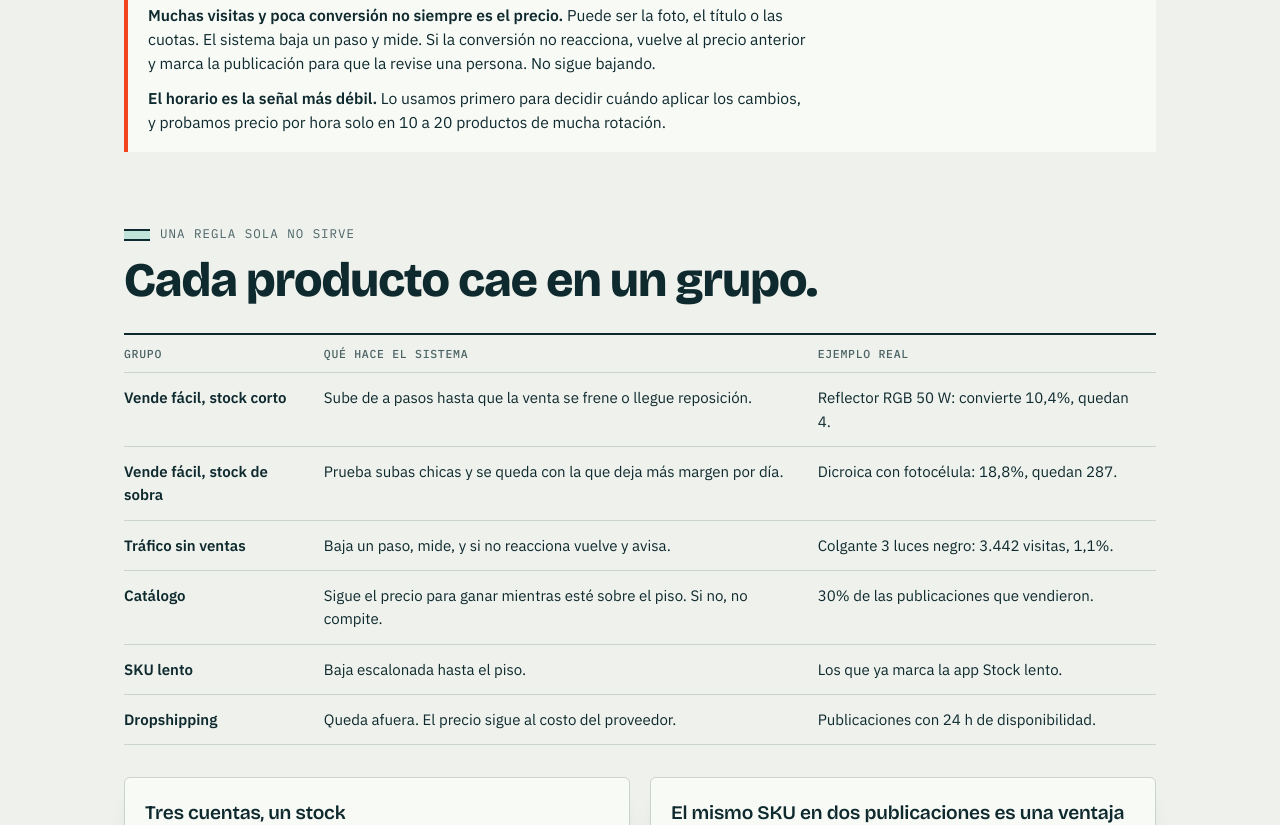
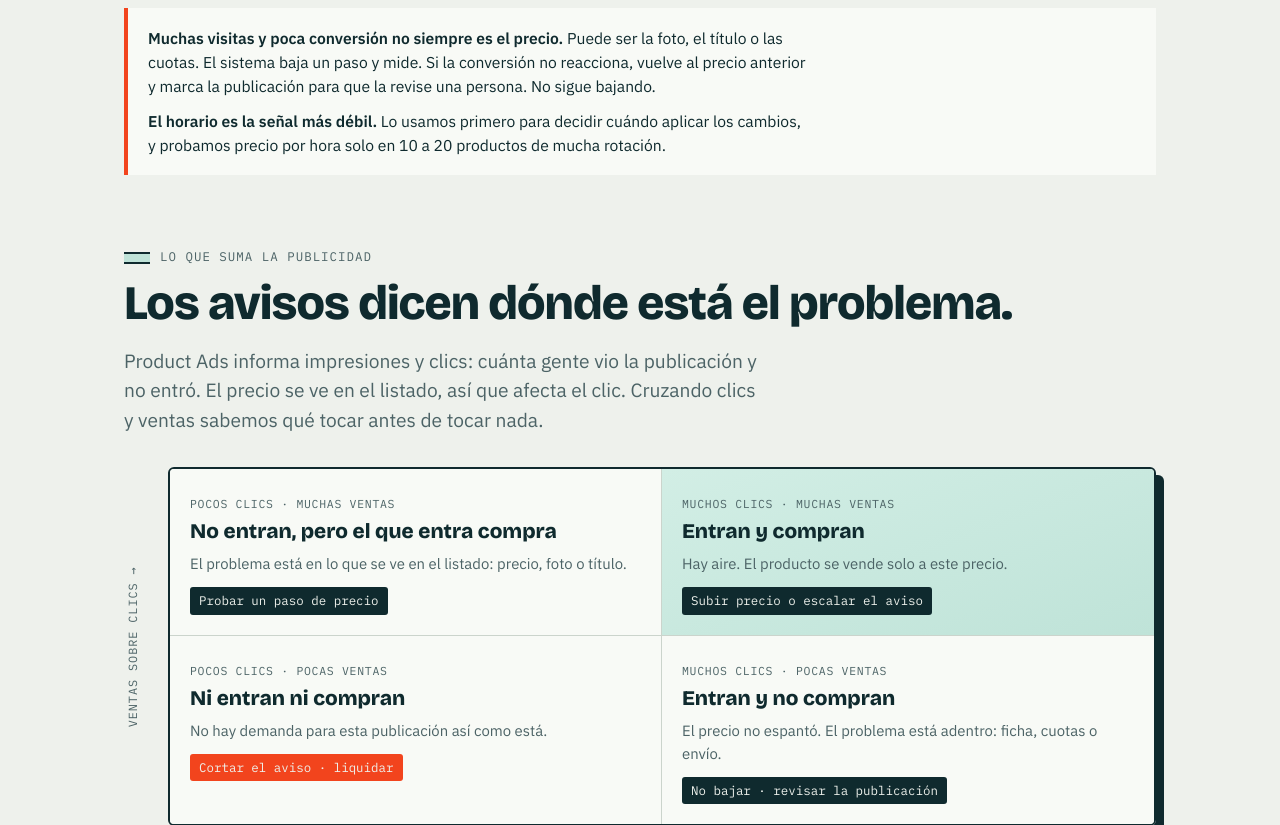
Before and after one commit to PanchitaFTW/Kanban, a website: page index.html in a window 1280 px wide. Shown: the part 5583-6408 px from the top of the page. Drawn offline with nearby package versions, Linux system fonts and the light colour scheme.

Commit message:
Add files via upload

```diff
--- a/index.html
+++ b/index.html
@@ -240,6 +240,23 @@ tbody tr:hover{background:var(--card)}
 section h2{position:relative}
 section>.wrap>.tag::before{content:"";display:inline-block;width:26px;height:8px;margin-right:10px;border-top:2px solid var(--ink);border-bottom:2px solid var(--ink);background:var(--band);vertical-align:middle}
 
+
+.quadwrap{display:grid;grid-template-columns:34px 1fr;gap:10px;margin-top:32px}
+.quadwrap .ax-y{writing-mode:vertical-rl;transform:rotate(180deg);text-align:center;font-family:var(--mono);font-size:.74rem;text-transform:uppercase;letter-spacing:.08em;color:var(--ink-soft)}
+.quadwrap .ax-x{grid-column:2;text-align:center;font-family:var(--mono);font-size:.74rem;text-transform:uppercase;letter-spacing:.08em;color:var(--ink-soft)}
+.quad{display:grid;grid-template-columns:1fr 1fr;gap:0;border:2px solid var(--ink);border-radius:6px;overflow:hidden;box-shadow:8px 8px 0 var(--ink)}
+.quad>div{padding:20px;background:var(--card);border-right:1px solid var(--line);border-bottom:1px solid var(--line);transition:background .3s}
+.quad>div:nth-child(2n){border-right:0}
+.quad>div:nth-child(n+3){border-bottom:0}
+.quad>div:hover{background:#fff}
+.quad small{font-family:var(--mono);font-size:.72rem;text-transform:uppercase;letter-spacing:.06em;color:var(--ink-soft)}
+.quad b{display:block;font-family:var(--display);font-size:1.3rem;font-weight:800;line-height:1.1;margin:6px 0 8px}
+.quad p{font-size:.93rem;color:var(--ink-soft)}
+.quad .act{display:inline-block;margin-top:12px;font-family:var(--mono);font-size:.78rem;padding:4px 9px;border-radius:3px;background:var(--ink);color:var(--paper)}
+.quad .go{background:linear-gradient(160deg,#D2EEE5,var(--band))}
+.quad .go:hover{background:var(--band)}
+.quad .stop .act{background:var(--signal)}
+@media (max-width:640px){.quad{grid-template-columns:1fr}.quad>div{border-right:0;border-bottom:1px solid var(--line)!important}.quad>div:last-child{border-bottom:0!important}.quadwrap{grid-template-columns:1fr}.quadwrap .ax-y{display:none}.quadwrap .ax-x{grid-column:1}}
 /* Implementación */
 .hero2{padding:56px 0 48px}
 .hero2 h1{font-size:clamp(2.3rem,6vw,4.6rem);max-width:15ch}
@@ -368,7 +385,7 @@ code{font-family:var(--mono);font-size:.86em;background:rgba(15,42,46,.07);paddi
     <h2>Tres números por producto.</h2>
     <p class="lead">El sistema solo puede pararse entre el piso y el techo. La banda la definen personas; el sistema elige dónde pararse adentro.</p>
     <div class="three">
-      <div><b>Piso</b><p>El precio más bajo permitido. Nunca se cruza. Sale del costo con IVA, comisión, cargo fijo, envío, IIBB y un margen mínimo.</p></div>
+      <div><b>Piso</b><p>El precio más bajo permitido. Nunca se cruza. Sale del costo con IVA, comisión, cargo fijo, envío, IIBB, la publicidad del SKU y un margen mínimo.</p></div>
       <div class="mid"><b>Ancla</b><p>El precio normal, el de hoy. Si no pasa nada, el producto vuelve acá.</p></div>
       <div><b>Techo</b><p>El precio más alto permitido. Un porcentaje sobre el ancla o el precio de la competencia, lo que sea menor.</p></div>
     </div>
@@ -414,6 +431,30 @@ code{font-family:var(--mono);font-size:.86em;background:rgba(15,42,46,.07);paddi
       <p><b>Muchas visitas y poca conversión no siempre es el precio.</b> Puede ser la foto, el título o las cuotas. El sistema baja un paso y mide. Si la conversión no reacciona, vuelve al precio anterior y marca la publicación para que la revise una persona. No sigue bajando.</p>
       <p><b>El horario es la señal más débil.</b> Lo usamos primero para decidir cuándo aplicar los cambios, y probamos precio por hora solo en 10 a 20 productos de mucha rotación.</p>
     </div>
+  </div>
+</section>
+
+<section id="publicidad">
+  <div class="wrap">
+    <span class="tag">Lo que suma la publicidad</span>
+    <h2>Los avisos dicen dónde está el problema.</h2>
+    <p class="lead">Product Ads informa impresiones y clics: cuánta gente vio la publicación y no entró. El precio se ve en el listado, así que afecta el clic. Cruzando clics y ventas sabemos qué tocar antes de tocar nada.</p>
+    <div class="quadwrap">
+      <div class="ax-y">Ventas sobre clics →</div>
+      <div class="quad">
+        <div><small>Pocos clics · muchas ventas</small><b>No entran, pero el que entra compra</b><p>El problema está en lo que se ve en el listado: precio, foto o título.</p><span class="act">Probar un paso de precio</span></div>
+        <div class="go"><small>Muchos clics · muchas ventas</small><b>Entran y compran</b><p>Hay aire. El producto se vende solo a este precio.</p><span class="act">Subir precio o escalar el aviso</span></div>
+        <div class="stop"><small>Pocos clics · pocas ventas</small><b>Ni entran ni compran</b><p>No hay demanda para esta publicación así como está.</p><span class="act">Cortar el aviso · liquidar</span></div>
+        <div><small>Muchos clics · pocas ventas</small><b>Entran y no compran</b><p>El precio no espantó. El problema está adentro: ficha, cuotas o envío.</p><span class="act">No bajar · revisar la publicación</span></div>
+      </div>
+      <div class="ax-x">Clics sobre impresiones →</div>
+    </div>
+    <div class="grid3">
+      <div class="panel"><h3>Dos perillas para lo mismo</h3><p>Un SKU lento se mueve bajando el precio o comprando tráfico. La baja se paga en todas las unidades; el aviso, solo en las que vende. El sistema elige la más barata por unidad extra.</p></div>
+      <div class="panel"><h3>El piso incluye la publicidad</h3><p>Si un SKU vende la mayoría por avisos, ese gasto es parte de su costo. Sin contarlo podemos estar sobre el piso y perdiendo plata.</p></div>
+      <div class="panel"><h3>Mide mejor cada cambio</h3><p>El tráfico pago es más parejo que el orgánico. La conversión de los clics pagos antes y después de un cambio de precio es una lectura más limpia.</p></div>
+    </div>
+    <p class="cap" style="margin-top:14px">Límites: solo cubre publicaciones con aviso, la venta se atribuye días después del clic y quien entra por un aviso no se comporta igual que quien llega buscando. Con stock corto, primero se corta el aviso y después se sube el precio.</p>
   </div>
 </section>
 
@@ -542,7 +583,7 @@ code{font-family:var(--mono);font-size:.86em;background:rgba(15,42,46,.07);paddi
           <tr><td>Stock y estado de la publicación</td><td><span class="how hook">Aviso</span> <code>items</code></td><td>Al instante</td></tr>
           <tr><td>Ganamos o perdemos el catálogo</td><td><span class="how hook">Aviso</span> <code>catalog_item_competition_status</code>, y después consulta a <code>price_to_win</code></td><td>Cuando cambia</td></tr>
           <tr><td>Visitas</td><td><span class="how poll">Consulta</span> de a una publicación</td><td>1 a 4 veces por día</td></tr>
-          <tr><td>Publicidad: gasto y ACOS</td><td><span class="how poll">Consulta</span></td><td>1 vez por día</td></tr>
+          <tr><td>Publicidad: impresiones, clics, ventas y gasto</td><td><span class="how poll">Consulta</span></td><td>1 vez por día</td></tr>
           <tr><td>Promociones activas</td><td><span class="how poll">Consulta</span> antes de cada cambio</td><td>En el momento</td></tr>
         </tbody>
       </table>
@@ -572,7 +613,7 @@ code{font-family:var(--mono);font-size:.86em;background:rgba(15,42,46,.07);paddi
     <span class="tag">Modelo de datos, borrador</span>
     <h2>Cuatro tablas nuevas en el ERP.</h2>
     <div class="models">
-      <div class="model"><b>BandaPrecio</b>sku<br>costo<br>piso · ancla · techo<br>grupo<br>habilitado<br><i>// una por SKU, no por publicación</i></div>
+      <div class="model"><b>BandaPrecio</b>sku<br>costo · costoPublicidad<br>piso · ancla · techo<br>grupo<br>habilitado<br><i>// una por SKU, no por publicación</i></div>
       <div class="model"><b>Senal</b>sku<br>tipo<br>valor<br>fecha<br><i>// stock, conversión, competencia…</i></div>
       <div class="model"><b>Propuesta</b>sku<br>precioActual → precioNuevo<br>motivo<br>estado<br><i>// pendiente, aprobada, rechazada</i></div>
       <div class="model"><b>CambioPrecio</b>cuenta · mla<br>antes → despues<br>propuestaId<br>fecha<br><i>// el registro que no se borra</i></div>
@@ -805,7 +846,7 @@ code{font-family:var(--mono);font-size:.86em;background:rgba(15,42,46,.07);paddi
       ['Cobertura de stock',6,'Días de stock al ritmo de venta actual.','Quedan pocos días y no hay reposición cerca.','Sobran meses de stock.'],
       ['Conversión',5,'Ventas sobre visitas, contra el promedio propio del producto.','Convierte bastante más que su promedio.','Tiene visitas de sobra y convierte menos que su promedio.'],
       ['Competencia',4,'Precio para ganar en catálogo y precio de publicaciones similares.','Ganamos por mucha diferencia o el rival se quedó sin stock.','Perdemos por poco y el precio para ganar está sobre el piso.'],
-      ['Publicidad',3,'Gasto y ACOS del anuncio.','El anuncio rinde bien.','Pagamos clics que no compran.'],
+      ['Publicidad',3,'Impresiones, clics, conversión y ACOS del anuncio.','El anuncio rinde bien.','Pagamos clics que no compran.'],
       ['Calendario',2,'Día de la semana, quincena, eventos.','Días fuertes, de lunes a miércoles.','Días flojos, solo si se comprueba que bajar trae ventas.'],
       ['Horario',1,'Hora del día.','Franja de 9 a 15 h.','Madrugada.']
     ];
@@ -866,7 +907,7 @@ code{font-family:var(--mono);font-size:.86em;background:rgba(15,42,46,.07);paddi
   function arm(root){
     if(REDUCED||!('IntersectionObserver' in window))return;
     if(!io)io=new IntersectionObserver(function(es){es.forEach(function(e){if(e.isIntersecting){e.target.classList.remove('rv-pre');io.unobserve(e.target);}});},{rootMargin:'0px 0px -8% 0px'});
-    Array.prototype.forEach.call(root.querySelectorAll('section h2,section .lead,.panel,.rows,.three,.sim,.signals,.note,.tablebox,.rules,.timeline,.steps,.model'),function(n){
+    Array.prototype.forEach.call(root.querySelectorAll('section h2,section .lead,.panel,.quadwrap,.rows,.three,.sim,.signals,.note,.tablebox,.rules,.timeline,.steps,.model'),function(n){
       if(n.classList.contains('rv'))return;n.classList.add('rv');
       var r=n.getBoundingClientRect();
       if(r.top>window.innerHeight*0.92){n.classList.add('rv-pre');io.observe(n);}
```
